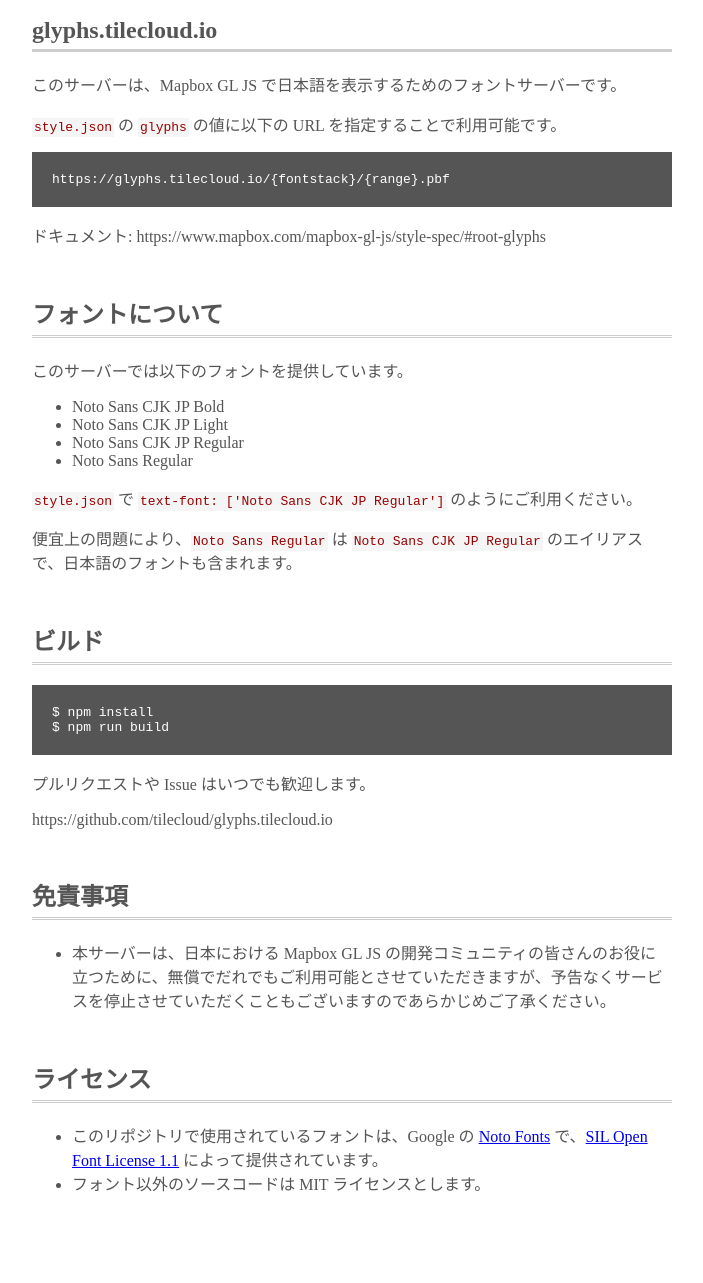
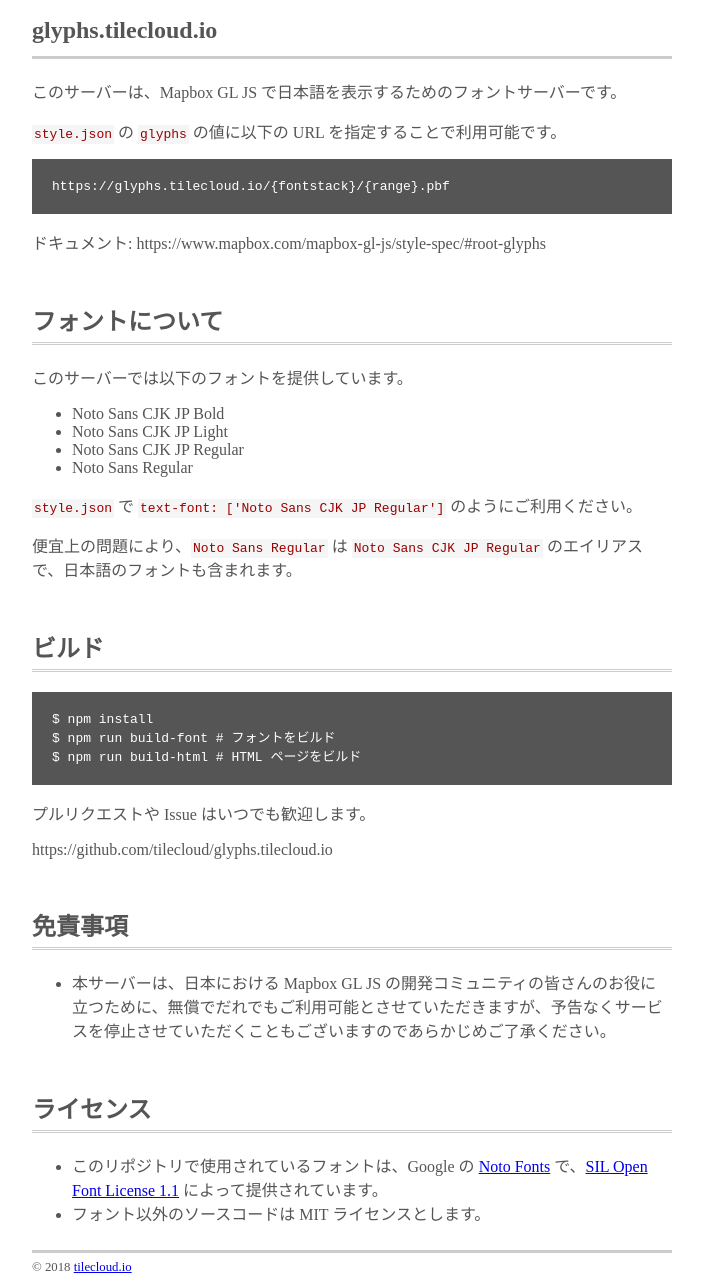
Before and after one commit to geolonia/glyphs.geolonia.com, a website: page public/index.html in a window 1280 px wide. Shown: the part 65-1348 px from the top of the page, without its empty margins (288-991 px from the left). Before the commit the page ends 1276 px from the top, so only its background shows below. Drawn offline with Linux system fonts and the light colour scheme.

Commit message:
add footer

```diff
--- a/public/index.html
+++ b/public/index.html
@@ -23,7 +23,7 @@
     #main h1
     {
       border-bottom: 3px solid #cccccc;
-      padding-bottom: 5px;
+      padding-bottom: 0.5em;
     }
     #main h2
     {
@@ -48,6 +48,13 @@
       padding: 0;
       background-color: transparent;
       color: #ffffff;
+    }
+    footer
+    {
+      margin-top: 2em;
+      border-top: 3px solid #cccccc;
+      padding-top: 0.5em;
+      font-size: 80%;
     }
     </style>
 </head>
@@ -74,7 +81,8 @@
 <p>便宜上の問題により、<code>Noto Sans Regular</code> は <code>Noto Sans CJK JP Regular</code> のエイリアスで、日本語のフォントも含まれます。</p>
 <h2 id="-1">ビルド</h2>
 <pre><code>$ npm install
-$ npm run build
+$ npm run build-font # フォントをビルド
+$ npm run build-html # HTML ページをビルド
 </code></pre>
 <p>プルリクエストや Issue はいつでも歓迎します。</p>
 <p>https://github.com/tilecloud/glyphs.tilecloud.io</p>
@@ -88,6 +96,9 @@
 <li>フォント以外のソースコードは MIT ライセンスとします。</li>
 </ul></div>
     </section>
+    <footer>
+      © 2018 <a href="https://tilecloud.io/" alt="地図専用ホスティング TileCloud">tilecloud.io</a>
+    </footer>
 
 
 </body></html>
```
Also changed, not shown: template.html (+11 -1 lines).
